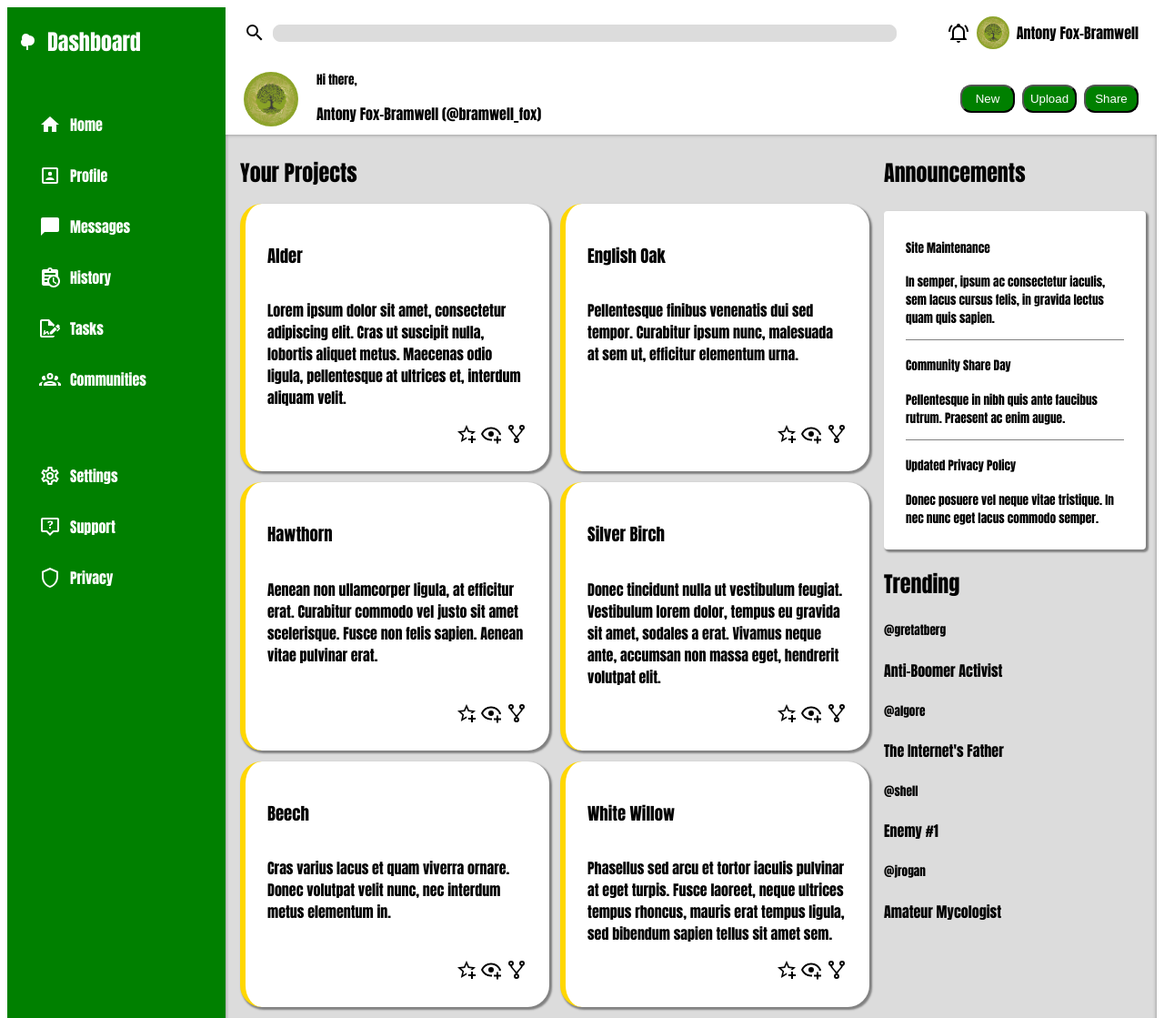
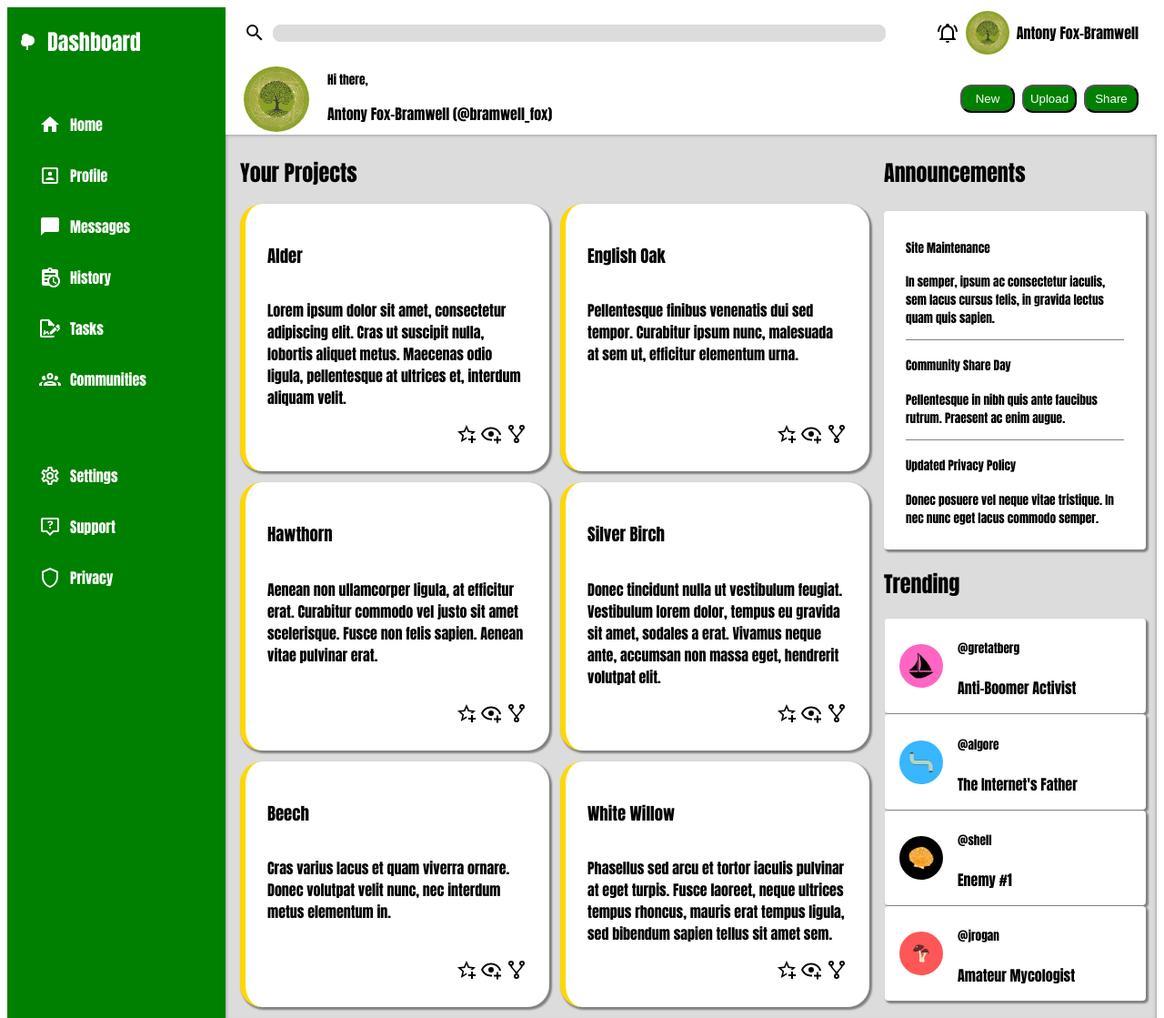
Before and after one commit to afoxbr/admin-dashboard, a plain HTML site: page index.html in a window 1280 px wide. Shown: the top 1119 px of the page at 91% size. Drawn offline with Linux system fonts and the light colour scheme.

Commit message:
Polish, final icons, etc

```diff
--- a/index.html
+++ b/index.html
@@ -210,22 +210,34 @@
             <div class="trending">
                 <h2>Trending</h2>
                 <div class="trend">
+                    <img class="trendIcon" src="./assets/greta.png">
+                    <div>
                         <h5>@gretatberg</h5>
                         <p>Anti-Boomer Activist</p>
                     </div>
+                </div>
                 <div class="trend">
+                    <img class="trendIcon" src="./assets/al.png">
+                    <div>
                         <h5>@algore</h5>
                         <p>The Internet's Father</p>
                     </div>
+                </div>
                 <div class="trend">
+                    <img class="trendIcon" src="./assets/shell.png">
+                    <div>
                         <h5>@shell</h5>
                         <p>Enemy #1</p>
                     </div>
+                </div>
                 <div class="trend">
+                    <img class="trendIcon" src="./assets/joe.png">
+                    <div>
                         <h5>@jrogan</h5>
                         <p>Amateur Mycologist</p>
                     </div>
                 </div>
             </div>
+        </div>
     </body>
 </html>
--- a/style.css
+++ b/style.css
@@ -49,14 +49,14 @@ body {
 }
 
 #smallAv {
-    height: 36px;
-    width: 36px;
+    height: 48px;
+    width: 48px;
     border-radius: 50%;
 }
 
 #bigAv {
-    height: 60px;
-    width: 60px;
+    height: 72px;
+    width: 72px;
     border-radius: 50%;
 }
 
@@ -174,3 +174,21 @@ body {
     grid-row-start: 2;
     grid-row-end: 3;
 }
+
+.trend {
+    display: flex;
+    align-items: center;
+    background-color: white;
+    margin: 1px;
+    margin-right: 12px;
+    border-radius: 4px;
+    box-shadow: 2px 2px 2px 1px grey;
+}
+
+.trendIcon {
+    height: 48px;
+    width: 48px;
+    border-radius: 50%;
+    margin-left: 16px;
+    margin-right: 16px;
+}
```
Lines whose indentation alone changed are shown as unchanged.
